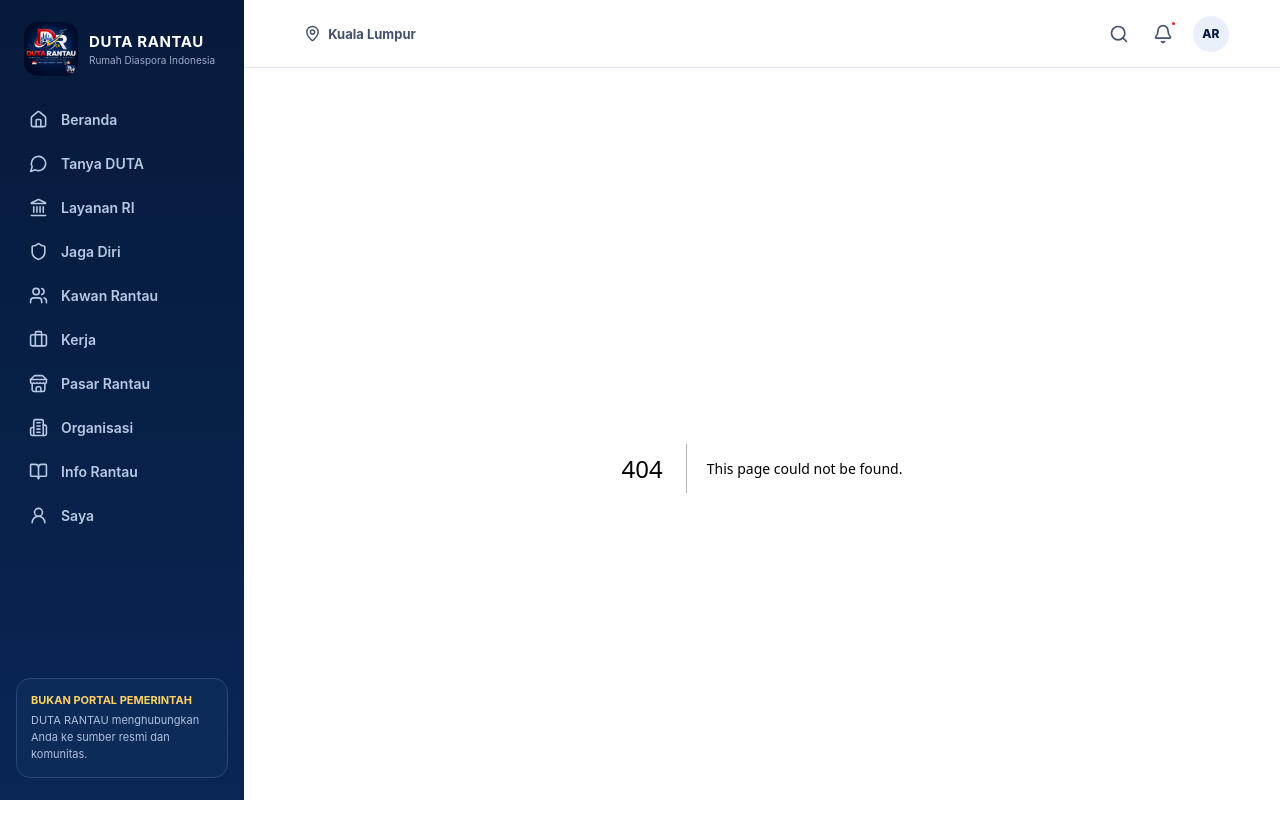
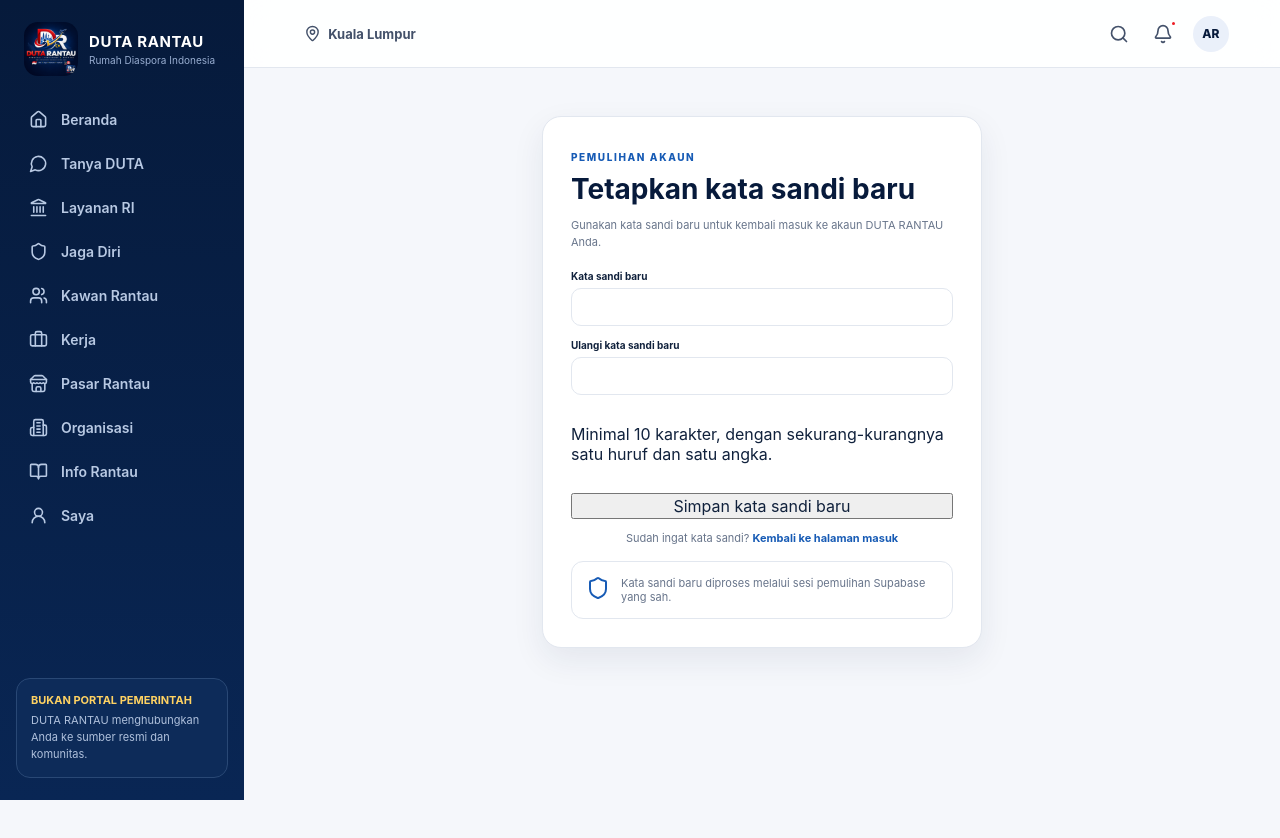
Before and after one commit to magnetrezeki/DUTA-RANTAU, a Next.js app: page /auth/reset-password/form in a window 1280 px wide. Before the commit this address had no page. Shown: the top 838 px of the page. After the commit the page ends 800 px from the top, so only its background shows below. Built offline with nearby package versions, Linux system fonts and the light colour scheme.

Commit message:
fix: harden password recovery flow

```diff
--- /dev/null
+++ b/app/auth/reset-password/form/page.tsx
@@ -0,0 +1,32 @@
+import Link from 'next/link';
+import { Shield } from 'lucide-react';
+import { ResetPasswordForm } from './reset-password-form';
+
+export const metadata = {
+  title: 'Tetapkan Kata Sandi Baru',
+};
+
+export default function Page() {
+  return (
+    <div className="page auth-page">
+      <section>
+        <span className="eyebrow">PEMULIHAN AKAUN</span>
+        <h1>Tetapkan kata sandi baru</h1>
+        <p>
+          Gunakan kata sandi baru untuk kembali masuk ke akaun DUTA RANTAU Anda.
+        </p>
+
+        <ResetPasswordForm />
+
+        <p className="auth-switch">
+          Sudah ingat kata sandi? <Link href="/masuk">Kembali ke halaman masuk</Link>
+        </p>
+
+        <div className="notice">
+          <Shield />
+          <span>Kata sandi baru diproses melalui sesi pemulihan Supabase yang sah.</span>
+        </div>
+      </section>
+    </div>
+  );
+}
--- /dev/null
+++ b/app/auth/reset-password/form/reset-password-form.tsx
@@ -0,0 +1,113 @@
+'use client';
+
+import { FormEvent, useState } from 'react';
+import { useRouter } from 'next/navigation';
+import { createSupabaseBrowserClient } from '@/lib/supabase/client';
+
+function isValidPassword(value: string) {
+  return value.length >= 10 && /[A-Za-z]/.test(value) && /\d/.test(value);
+}
+
+export function ResetPasswordForm() {
+  const router = useRouter();
+
+  const [password, setPassword] = useState('');
+  const [confirmation, setConfirmation] = useState('');
+  const [errorMessage, setErrorMessage] = useState('');
+  const [submitting, setSubmitting] = useState(false);
+
+  async function handleSubmit(event: FormEvent<HTMLFormElement>) {
+    event.preventDefault();
+    setErrorMessage('');
+
+    if (!isValidPassword(password)) {
+      setErrorMessage(
+        'Kata sandi minimal 10 karakter dan harus memuat huruf serta angka.',
+      );
+      return;
+    }
+
+    if (password !== confirmation) {
+      setErrorMessage('Konfirmasi kata sandi tidak sama.');
+      return;
+    }
+
+    setSubmitting(true);
+
+    try {
+      const supabase = createSupabaseBrowserClient();
+
+      const {
+        data: { user },
+        error: sessionError,
+      } = await supabase.auth.getUser();
+
+      if (sessionError || !user) {
+        setErrorMessage(
+          'Sesi pemulihan tidak sah atau sudah berakhir. Minta tautan pemulihan baru.',
+        );
+        return;
+      }
+
+      const { error } = await supabase.auth.updateUser({
+        password,
+      });
+
+      if (error) {
+        setErrorMessage('Kata sandi tidak dapat diperbarui. Silakan coba lagi.');
+        return;
+      }
+
+      await supabase.auth.signOut();
+
+      router.replace('/masuk?reset=success');
+      router.refresh();
+    } catch {
+      setErrorMessage('Terjadi kesalahan saat memperbarui kata sandi.');
+    } finally {
+      setSubmitting(false);
+    }
+  }
+
+  return (
+    <form onSubmit={handleSubmit} className="auth-form">
+      <label>
+        Kata sandi baru
+        <input
+          type="password"
+          autoComplete="new-password"
+          value={password}
+          onChange={(event) => setPassword(event.target.value)}
+          disabled={submitting}
+          required
+          minLength={10}
+        />
+      </label>
+
+      <label>
+        Ulangi kata sandi baru
+        <input
+          type="password"
+          autoComplete="new-password"
+          value={confirmation}
+          onChange={(event) => setConfirmation(event.target.value)}
+          disabled={submitting}
+          required
+          minLength={10}
+        />
+      </label>
+
+      <p>
+        Minimal 10 karakter, dengan sekurang-kurangnya satu huruf dan satu angka.
+      </p>
+
+      {errorMessage ? (
+        <p role="alert">{errorMessage}</p>
+      ) : null}
+
+      <button type="submit" disabled={submitting}>
+        {submitting ? 'Menyimpan...' : 'Simpan kata sandi baru'}
+      </button>
+    </form>
+  );
+}
--- a/app/masuk/page.tsx
+++ b/app/masuk/page.tsx
@@ -1 +1 @@
-import Link from 'next/link';import { AuthForm } from '@/components/auth-form';import { Shield } from 'lucide-react';export const metadata={title:'Masuk'};export default function Page(){return <div className="page auth-page"><section><span className="eyebrow">SELAMAT DATANG KEMBALI</span><h1>Masuk ke DUTA RANTAU</h1><p>Lanjutkan menjelajah, terhubung, dan mengelola aktivitas Anda.</p><AuthForm mode="login"/><p className="auth-switch">Belum punya akun? <Link href="/daftar">Daftar gratis</Link></p><div className="notice"><Shield/><span>Preview membutuhkan PostgreSQL untuk autentikasi persisten.</span></div></section></div>}
+import Link from 'next/link';import { AuthForm } from '@/components/auth-form';import { Shield } from 'lucide-react';export const metadata={title:'Masuk'};export default function Page(){return <div className="page auth-page"><section><span className="eyebrow">SELAMAT DATANG KEMBALI</span><h1>Masuk ke DUTA RANTAU</h1><p>Lanjutkan menjelajah, terhubung, dan mengelola aktivitas Anda.</p><AuthForm mode="login"/><p className="auth-switch">Belum punya akun? <Link href="/daftar">Daftar gratis</Link></p><p className="auth-switch"><Link href="/auth/lupa-password">Lupa kata sandi?</Link></p><div className="notice"><Shield/><span>Preview membutuhkan PostgreSQL untuk autentikasi persisten.</span></div></section></div>}
```
Also changed, not shown: app/api/auth/password-recovery/route.ts (added, +40 -0 lines), app/auth/lupa-password/page.tsx (added, +77 -0 lines), app/auth/reset-password/route.ts (added, +36 -0 lines), lib/auth/password-recovery.ts (added, +49 -0 lines), 1 other file (tests, documents, lock files or other folders).
